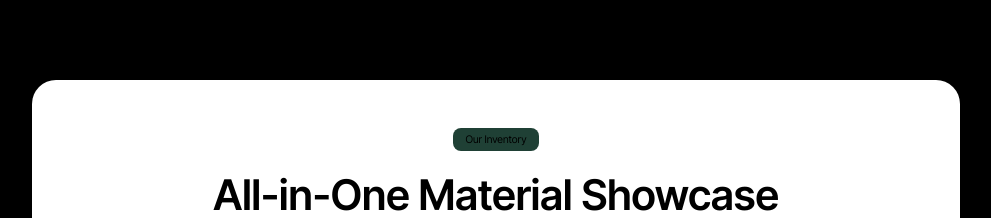
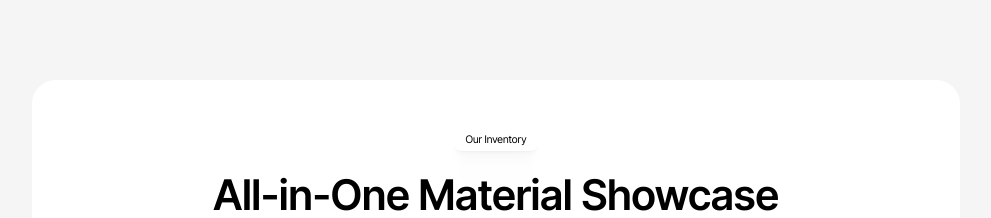
Before and after one commit to dmytro-webild/d6a241ce-9d91-4cb3-9e95-a5f34d405557, a React (Vite) app: page / in a window 1280 px wide. Shown: the part 880-1098 px from the top of the page, without its empty margins (144-1135 px from the left). Built offline with nearby package versions, Linux system fonts and the light colour scheme; a web font is replaced by a local one.

Commit message:
Update theme colors

```diff
--- a/src/index.css
+++ b/src/index.css
@@ -5,15 +5,15 @@
 
 :root {
   /* @colorThemes/lightTheme/grayNavyBlue */
-  --background: #000000;
-  --card: #1f4035;
-  --foreground: #ffffff;
-  --primary-cta: #ffffff;
-  --primary-cta-text: #051a12;
-  --secondary-cta: #0d2b1f;
-  --secondary-cta-text: #d4f6e8;
-  --accent: #0d5238;
-  --background-accent: #10b981;
+  --background: #f5f5f5;
+  --card: #ffffff;
+  --foreground: #1c1c1c;
+  --primary-cta: #1c1c1c;
+  --primary-cta-text: #f5f5f5;
+  --secondary-cta: #ffffff;
+  --secondary-cta-text: #1c1c1c;
+  --accent: #159c49;
+  --background-accent: #a8e8ba;
 
   /* @layout/border-radius/rounded */
   --radius: 0.5rem;
```
